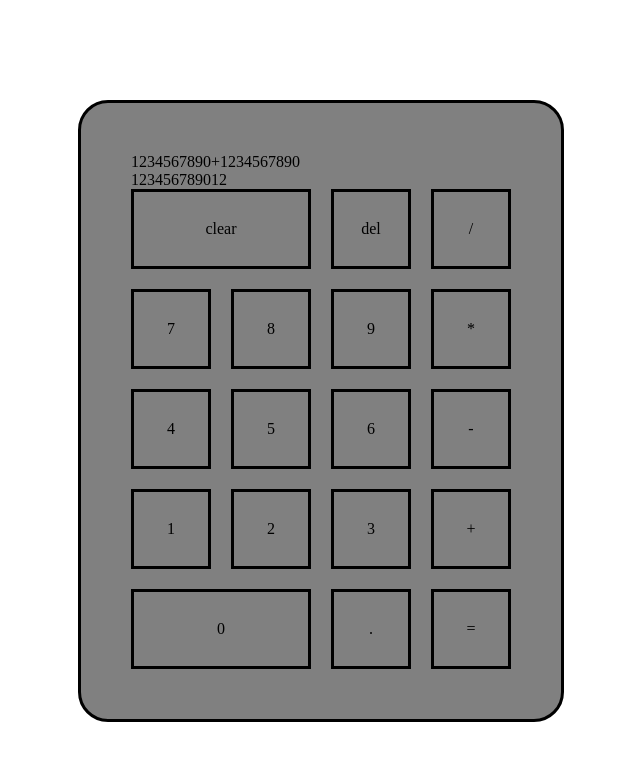
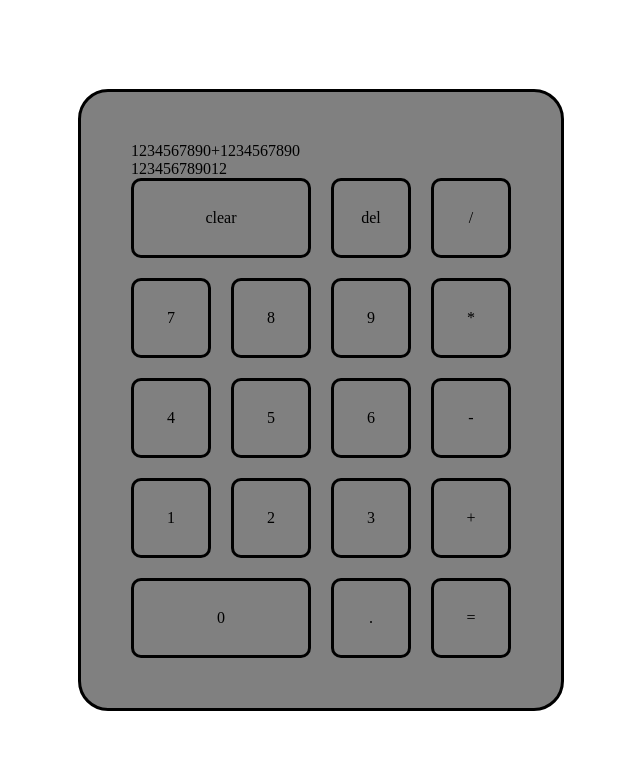
Before and after one commit to d2038-dev/calculator, a plain HTML site: page index.html in a window 1280 px wide. Shown: the whole page, without its empty margins (319-959 px from the left). Drawn offline with Linux system fonts and the light colour scheme.

Commit message:
style(ui): update calculator layout and add button border-radius

```diff
--- a/style.css
+++ b/style.css
@@ -14,8 +14,9 @@ button {
 
 .wrapper {
   display: flex;
-  padding-top: 100px;
   justify-content: center;
+  align-items: center;
+  min-height: 100vh;
 }
 
 .calculator {
@@ -34,14 +35,14 @@ button {
 
 .calculator__button {
   border: 3px solid black;
-  flex: 0 0 80px;
-  aspect-ratio: 1 / 1;
+  width: 80px;
+  height: 80px;
   display: flex;
   justify-content: center;
   align-items: center;
+  border-radius: 10px;
 }
 
 .calculator__button--size-double {
-  flex: 0 0 180px;
-  aspect-ratio: 9 / 4;
+  width: 180px;
 }
```
